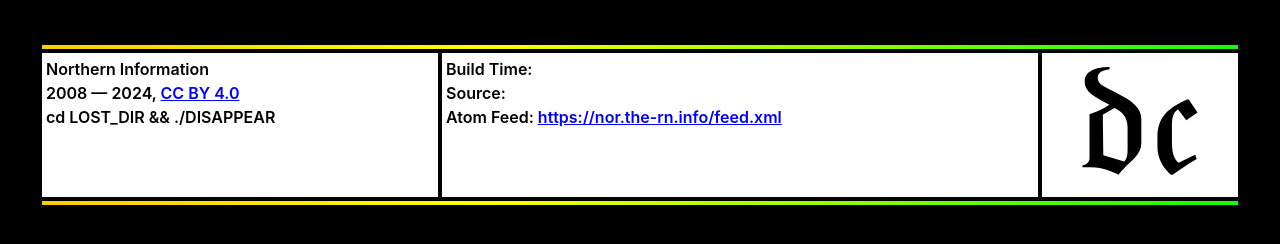
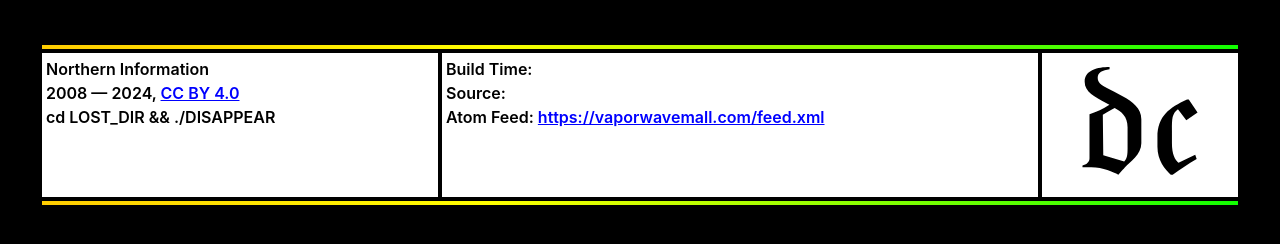
Before and after one commit to tyleretters/jek, a Jekyll site: the page built from _pages/philosophy.md, in a window 1280 px wide. Shown: the part 473-717 px from the top of the page. Built offline with Jekyll 4.4.1, drawn with Linux system fonts in a browser that asks for light colours; some of the changed lines change nothing that is shown.

Commit message:
test on vaporwavemall.com

```diff
--- a/_config.yml
+++ b/_config.yml
@@ -1,13 +1,13 @@
-title: "Northern Information"
-author: "Tyler Etters"
-description: "Midwestern musician holed-up in the mountains by Los Angeles."
+title: Northern Information
+author: Tyler Etters
+description: Midwestern musician holed-up in the mountains by Los Angeles.
 twitter_site: "@tyleretters"
 twitter_creator: "@tyleretters"
-twitter_image_src: "/assets/images/applied-sciences-and-phantasms-working-division.png"
-og_image: "/assets/images/applied-sciences-and-phantasms-working-division.png"
-github: "https://github.com/tyleretters/nor.the-rn.info/blob/main"
-baseurl: "/"
-url: "https://nor.the-rn.info"
+twitter_image_src: /assets/images/applied-sciences-and-phantasms-working-division.png
+og_image: /assets/images/applied-sciences-and-phantasms-working-division.png
+github: https://github.com/tyleretters/nor.the-rn.info/blob/main
+baseurl: /
+url: https://vaporwavemall.com
 permalink: /:year/:month/:day/:title
 sort_by: year, month
 markdown: kramdown
```
